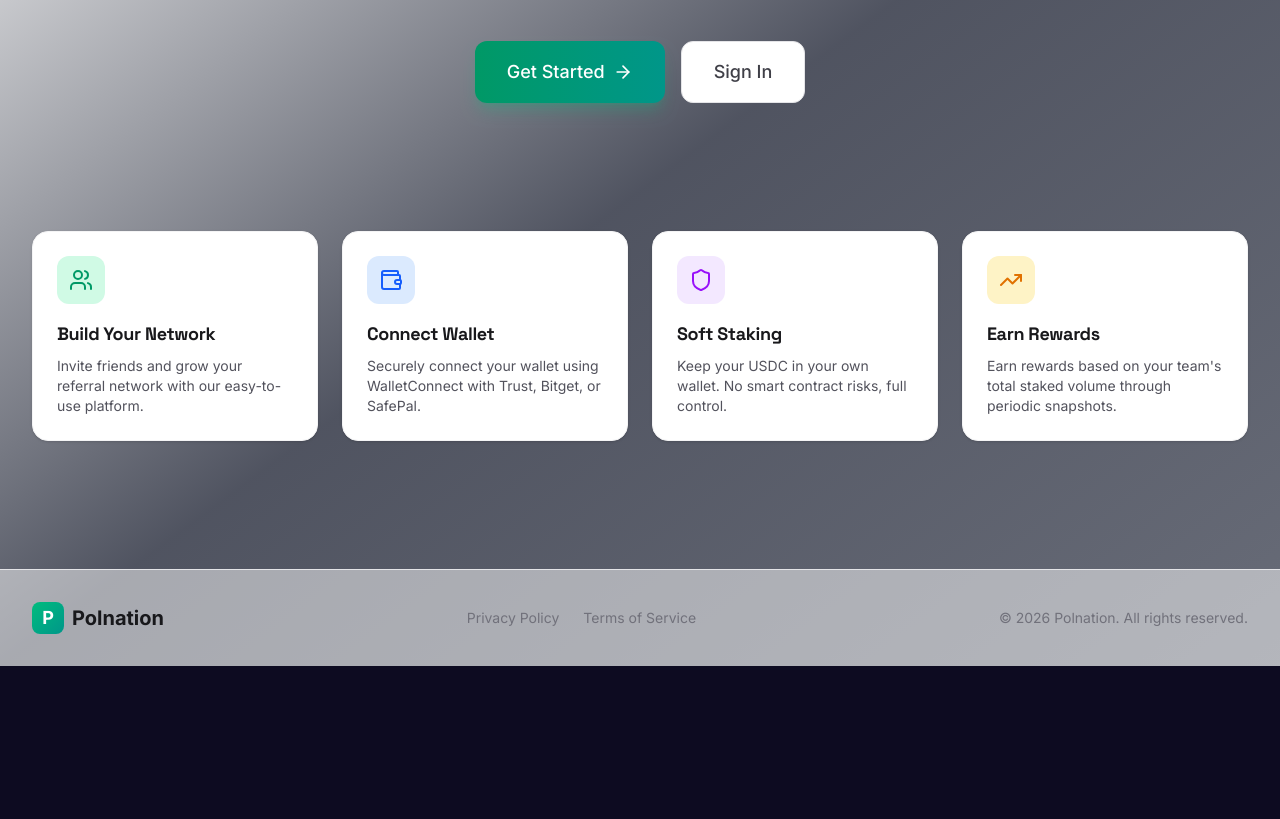
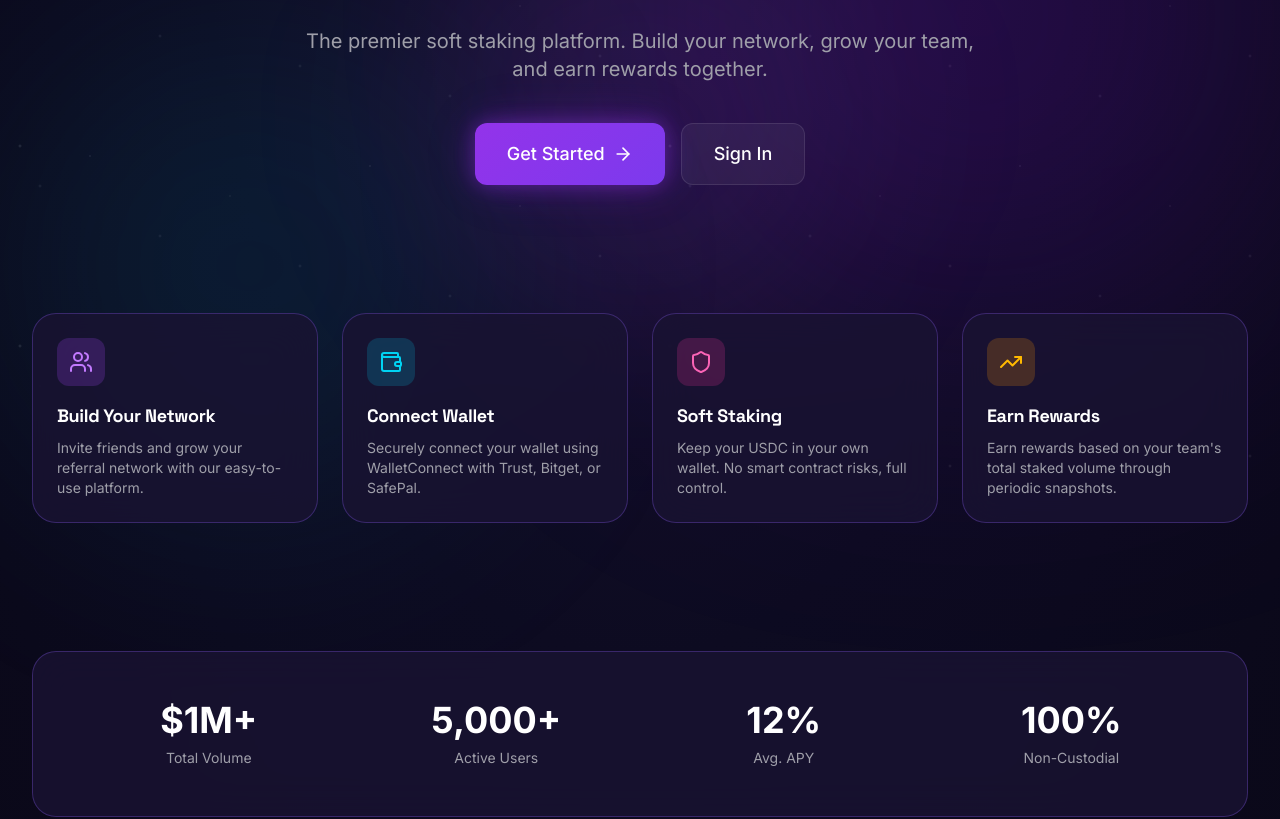
Before and after one commit to reshlola3-ai/polnation-web, a Next.js app: page / in a window 1280 px wide. Shown: the part 284-1103 px from the top of the page. Before the commit the page ends 950 px from the top, so only its background shows below. Built offline with nearby package versions, Linux system fonts and the light colour scheme; no server answers.

Commit message:
feat: update landing page to Kraken dark theme

```diff
--- a/app/page.tsx
+++ b/app/page.tsx
@@ -1,34 +1,45 @@
 import Link from 'next/link'
 import { createServerClient } from '@/lib/supabase-server'
 import { Navbar } from '@/components/layout/Navbar'
-import { ArrowRight, Users, Wallet, Shield, TrendingUp } from 'lucide-react'
+import { ArrowRight, Users, Wallet, Shield, TrendingUp, Sparkles } from 'lucide-react'
 
 export default async function HomePage() {
   const supabase = await createServerClient()
   const { data: { user } } = await supabase.auth.getUser()
 
   return (
-    <div className="min-h-screen bg-gradient-to-br from-zinc-50 via-emerald-50/30 to-teal-50/40">
+    <div className="min-h-screen bg-gradient-radial relative overflow-hidden">
+      {/* Animated Background */}
+      <div className="stars fixed inset-0 pointer-events-none" />
+      <div className="fixed top-0 right-0 w-[600px] h-[600px] bg-purple-600/20 rounded-full blur-[150px] pointer-events-none" />
+      <div className="fixed bottom-0 left-0 w-[500px] h-[500px] bg-cyan-500/10 rounded-full blur-[120px] pointer-events-none" />
+      <div className="fixed top-1/2 left-1/2 -translate-x-1/2 -translate-y-1/2 w-[400px] h-[400px] bg-purple-500/10 rounded-full blur-[100px] pointer-events-none" />
+
       <Navbar user={user} />
 
       {/* Hero Section */}
-      <section className="max-w-7xl mx-auto px-4 sm:px-6 lg:px-8 pt-20 pb-32">
+      <section className="relative z-10 max-w-7xl mx-auto px-4 sm:px-6 lg:px-8 pt-20 pb-32">
         <div className="text-center">
-          <h1 className="text-4xl sm:text-5xl lg:text-6xl font-bold text-zinc-900 tracking-tight">
+          <div className="inline-flex items-center gap-2 px-4 py-2 rounded-full bg-purple-500/10 border border-purple-500/20 mb-8">
+            <Sparkles className="w-4 h-4 text-purple-400" />
+            <span className="text-sm text-purple-300">The Future of Soft Staking</span>
+          </div>
+
+          <h1 className="text-4xl sm:text-5xl lg:text-7xl font-bold text-white tracking-tight">
             Welcome to{' '}
-            <span className="bg-gradient-to-r from-emerald-600 to-teal-600 bg-clip-text text-transparent">
+            <span className="bg-gradient-to-r from-purple-400 via-purple-500 to-cyan-400 bg-clip-text text-transparent">
               Polnation
             </span>
           </h1>
-          <p className="mt-6 text-lg sm:text-xl text-zinc-600 max-w-2xl mx-auto">
-            The premier soft staking demonstration platform.
+          <p className="mt-6 text-lg sm:text-xl text-zinc-400 max-w-2xl mx-auto">
+            The premier soft staking platform.
             Build your network, grow your team, and earn rewards together.
           </p>
           <div className="mt-10 flex flex-col sm:flex-row gap-4 justify-center">
             {user ? (
               <Link
                 href="/dashboard"
-                className="inline-flex items-center justify-center px-8 py-4 text-lg font-medium text-white bg-gradient-to-r from-emerald-600 to-teal-600 rounded-xl hover:from-emerald-700 hover:to-teal-700 transition-all shadow-lg shadow-emerald-500/25"
+                className="inline-flex items-center justify-center px-8 py-4 text-lg font-medium text-white btn-gradient rounded-xl transition-all glow-purple"
               >
                 Go to Dashboard
                 <ArrowRight className="ml-2 w-5 h-5" />
@@ -37,14 +48,14 @@ export default async function HomePage() {
               <>
                 <Link
                   href="/register"
-                  className="inline-flex items-center justify-center px-8 py-4 text-lg font-medium text-white bg-gradient-to-r from-emerald-600 to-teal-600 rounded-xl hover:from-emerald-700 hover:to-teal-700 transition-all shadow-lg shadow-emerald-500/25"
+                  className="inline-flex items-center justify-center px-8 py-4 text-lg font-medium text-white btn-gradient rounded-xl transition-all glow-purple"
                 >
                   Get Started
                   <ArrowRight className="ml-2 w-5 h-5" />
                 </Link>
                 <Link
                   href="/login"
-                  className="inline-flex items-center justify-center px-8 py-4 text-lg font-medium text-zinc-700 bg-white rounded-xl hover:bg-zinc-50 transition-all border border-zinc-200"
+                  className="inline-flex items-center justify-center px-8 py-4 text-lg font-medium text-white bg-white/5 rounded-xl hover:bg-white/10 transition-all border border-white/10"
                 >
                   Sign In
                 </Link>
@@ -55,65 +66,89 @@ export default async function HomePage() {
       </section>
 
       {/* Features Section */}
-      <section className="max-w-7xl mx-auto px-4 sm:px-6 lg:px-8 pb-32">
+      <section className="relative z-10 max-w-7xl mx-auto px-4 sm:px-6 lg:px-8 pb-32">
         <div className="grid grid-cols-1 md:grid-cols-2 lg:grid-cols-4 gap-6">
-          <div className="bg-white rounded-2xl p-6 shadow-sm border border-zinc-100 hover:shadow-md transition-shadow">
-            <div className="w-12 h-12 bg-emerald-100 rounded-xl flex items-center justify-center mb-4">
-              <Users className="w-6 h-6 text-emerald-600" />
+          <div className="glass-card-solid p-6 hover:border-purple-500/40 transition-all duration-300 group">
+            <div className="w-12 h-12 bg-purple-500/20 rounded-xl flex items-center justify-center mb-4 group-hover:bg-purple-500/30 transition-colors">
+              <Users className="w-6 h-6 text-purple-400" />
             </div>
-            <h3 className="text-lg font-semibold text-zinc-900 mb-2">Build Your Network</h3>
-            <p className="text-zinc-600 text-sm">
+            <h3 className="text-lg font-semibold text-white mb-2">Build Your Network</h3>
+            <p className="text-zinc-400 text-sm">
               Invite friends and grow your referral network with our easy-to-use platform.
             </p>
           </div>
 
-          <div className="bg-white rounded-2xl p-6 shadow-sm border border-zinc-100 hover:shadow-md transition-shadow">
-            <div className="w-12 h-12 bg-blue-100 rounded-xl flex items-center justify-center mb-4">
-              <Wallet className="w-6 h-6 text-blue-600" />
+          <div className="glass-card-solid p-6 hover:border-purple-500/40 transition-all duration-300 group">
+            <div className="w-12 h-12 bg-cyan-500/20 rounded-xl flex items-center justify-center mb-4 group-hover:bg-cyan-500/30 transition-colors">
+              <Wallet className="w-6 h-6 text-cyan-400" />
             </div>
-            <h3 className="text-lg font-semibold text-zinc-900 mb-2">Connect Wallet</h3>
-            <p className="text-zinc-600 text-sm">
+            <h3 className="text-lg font-semibold text-white mb-2">Connect Wallet</h3>
+            <p className="text-zinc-400 text-sm">
               Securely connect your wallet using WalletConnect with Trust, Bitget, or SafePal.
             </p>
           </div>
 
-          <div className="bg-white rounded-2xl p-6 shadow-sm border border-zinc-100 hover:shadow-md transition-shadow">
-            <div className="w-12 h-12 bg-purple-100 rounded-xl flex items-center justify-center mb-4">
-              <Shield className="w-6 h-6 text-purple-600" />
+          <div className="glass-card-solid p-6 hover:border-purple-500/40 transition-all duration-300 group">
+            <div className="w-12 h-12 bg-pink-500/20 rounded-xl flex items-center justify-center mb-4 group-hover:bg-pink-500/30 transition-colors">
+              <Shield className="w-6 h-6 text-pink-400" />
             </div>
-            <h3 className="text-lg font-semibold text-zinc-900 mb-2">Soft Staking</h3>
-            <p className="text-zinc-600 text-sm">
+            <h3 className="text-lg font-semibold text-white mb-2">Soft Staking</h3>
+            <p className="text-zinc-400 text-sm">
               Keep your USDC in your own wallet. No smart contract risks, full control.
             </p>
           </div>
 
-          <div className="bg-white rounded-2xl p-6 shadow-sm border border-zinc-100 hover:shadow-md transition-shadow">
-            <div className="w-12 h-12 bg-amber-100 rounded-xl flex items-center justify-center mb-4">
-              <TrendingUp className="w-6 h-6 text-amber-600" />
+          <div className="glass-card-solid p-6 hover:border-purple-500/40 transition-all duration-300 group">
+            <div className="w-12 h-12 bg-amber-500/20 rounded-xl flex items-center justify-center mb-4 group-hover:bg-amber-500/30 transition-colors">
+              <TrendingUp className="w-6 h-6 text-amber-400" />
             </div>
-            <h3 className="text-lg font-semibold text-zinc-900 mb-2">Earn Rewards</h3>
-            <p className="text-zinc-600 text-sm">
+            <h3 className="text-lg font-semibold text-white mb-2">Earn Rewards</h3>
+            <p className="text-zinc-400 text-sm">
               Earn rewards based on your team's total staked volume through periodic snapshots.
             </p>
           </div>
         </div>
       </section>
 
+      {/* Stats Section */}
+      <section className="relative z-10 max-w-7xl mx-auto px-4 sm:px-6 lg:px-8 pb-32">
+        <div className="glass-card-solid p-8 md:p-12">
+          <div className="grid grid-cols-2 md:grid-cols-4 gap-8">
+            <div className="text-center">
+              <p className="text-3xl md:text-4xl font-bold text-white">$1M+</p>
+              <p className="text-sm text-zinc-400 mt-2">Total Volume</p>
+            </div>
+            <div className="text-center">
+              <p className="text-3xl md:text-4xl font-bold text-white">5,000+</p>
+              <p className="text-sm text-zinc-400 mt-2">Active Users</p>
+            </div>
+            <div className="text-center">
+              <p className="text-3xl md:text-4xl font-bold text-white">12%</p>
+              <p className="text-sm text-zinc-400 mt-2">Avg. APY</p>
+            </div>
+            <div className="text-center">
+              <p className="text-3xl md:text-4xl font-bold text-white">100%</p>
+              <p className="text-sm text-zinc-400 mt-2">Non-Custodial</p>
+            </div>
+          </div>
+        </div>
+      </section>
+
       {/* Footer */}
-      <footer className="border-t border-zinc-200 bg-white/50">
+      <footer className="relative z-10 border-t border-purple-500/20 bg-[#0D0B21]/80 backdrop-blur-xl">
         <div className="max-w-7xl mx-auto px-4 sm:px-6 lg:px-8 py-8">
           <div className="flex flex-col sm:flex-row items-center justify-between gap-4">
-            <div className="flex items-center gap-2">
-              <div className="w-8 h-8 bg-gradient-to-br from-emerald-500 to-teal-600 rounded-lg flex items-center justify-center">
+            <div className="flex items-center gap-3">
+              <div className="w-9 h-9 bg-gradient-to-br from-purple-500 to-purple-700 rounded-xl flex items-center justify-center glow-purple-sm">
                 <span className="text-white font-bold text-lg">P</span>
               </div>
-              <span className="font-bold text-xl text-zinc-900">Polnation</span>
+              <span className="font-display text-xl text-white">Polnation</span>
             </div>
             <div className="flex items-center gap-6">
-              <Link href="/privacy" className="text-sm text-zinc-500 hover:text-zinc-700">
+              <Link href="/privacy" className="text-sm text-zinc-500 hover:text-purple-400 transition-colors">
                 Privacy Policy
               </Link>
-              <Link href="/terms" className="text-sm text-zinc-500 hover:text-zinc-700">
+              <Link href="/terms" className="text-sm text-zinc-500 hover:text-purple-400 transition-colors">
                 Terms of Service
               </Link>
             </div>
```
